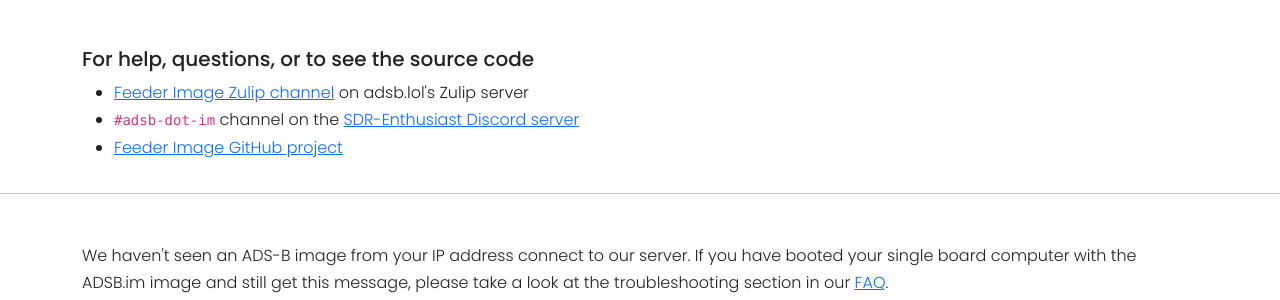
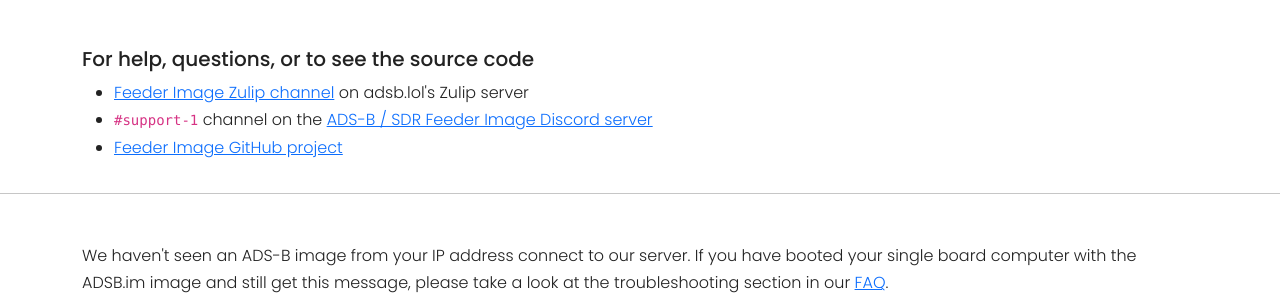
Before and after one commit to adsbim/adsb-im-web, a Flask app: page /home in a window 1280 px wide. Shown: the part 2132-2432 px from the top of the page. Run offline with Flask 3, Linux system fonts and the light colour scheme.

Commit message:
new Discord
Signed-off-by: Dirk Hohndel <dirk@hohndel.org>

```diff
--- a/web/templates/home.html
+++ b/web/templates/home.html
@@ -188,7 +188,7 @@
                         Zulip
                         channel</a> on adsb.lol's Zulip server
                 </li>
-                <li><code>#adsb-dot-im</code> channel on the <a href="https://discord.gg/vqvJXRAkJ4">SDR-Enthusiast
+                <li><code>#support-1</code> channel on the <a href="https://discord.gg/HjaEg53VvN">ADS-B / SDR Feeder Image
                         Discord server</a>
                 </li>
                 <li><a href="https://github.com/dirkhh/adsb-feeder-image">Feeder Image GitHub project</a></li>
--- a/web/templates/using.html
+++ b/web/templates/using.html
@@ -102,7 +102,7 @@
         information about the hardware you are running it on and how you initially installed the software, plus
         links to this documentation, the <a href="https://youtube.com/@adsb">ADSB.im YouTube channel</a>, as well
         as the <a href="https://adsblol.zulipchat.com/#narrow/stream/391168-adsb-feeder-image">Zulip</a>
-        and <a href="https://discord.gg/7buWAFA28H">Discord</a> channels where you can find people to talk to about
+        and <a href="https://discord.gg/HjaEg53VvN">Discord</a> channels where you can find people to talk to about
         this software.
     </div>
     <h4 class="mt-3">Maps</h4>
```
